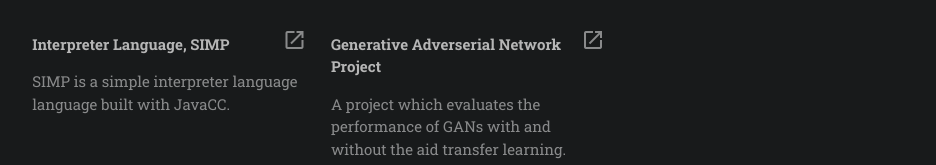
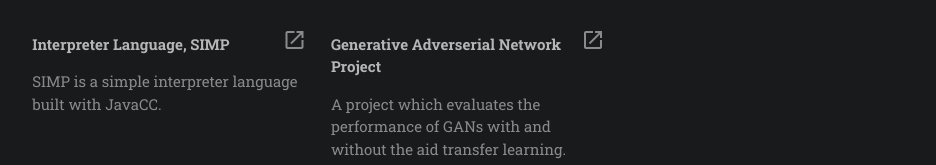
Before and after one commit to AdamGPrice/Portfolio, a React (Create React App) app: page /projects in a window 1280 px wide. Shown: the part 465-630 px from the top of the page, without its empty margins (172-1108 px from the left). Built offline with nearby package versions, Linux system fonts and the light colour scheme.

Commit message:
langauge typo

```diff
--- a/src/Projects/Projects.js
+++ b/src/Projects/Projects.js
@@ -21,7 +21,7 @@ const projectsRaw = [
   },
   {
     title: 'Interpreter Language, SIMP',
-    desc: 'SIMP is a simple interpreter language language built with JavaCC.',
+    desc: 'SIMP is a simple interpreter language built with JavaCC.',
     tech: ['Java'],
     git: 'https://github.com/AdamGPrice/SIMP-Language-Interpreter',
   },
```
